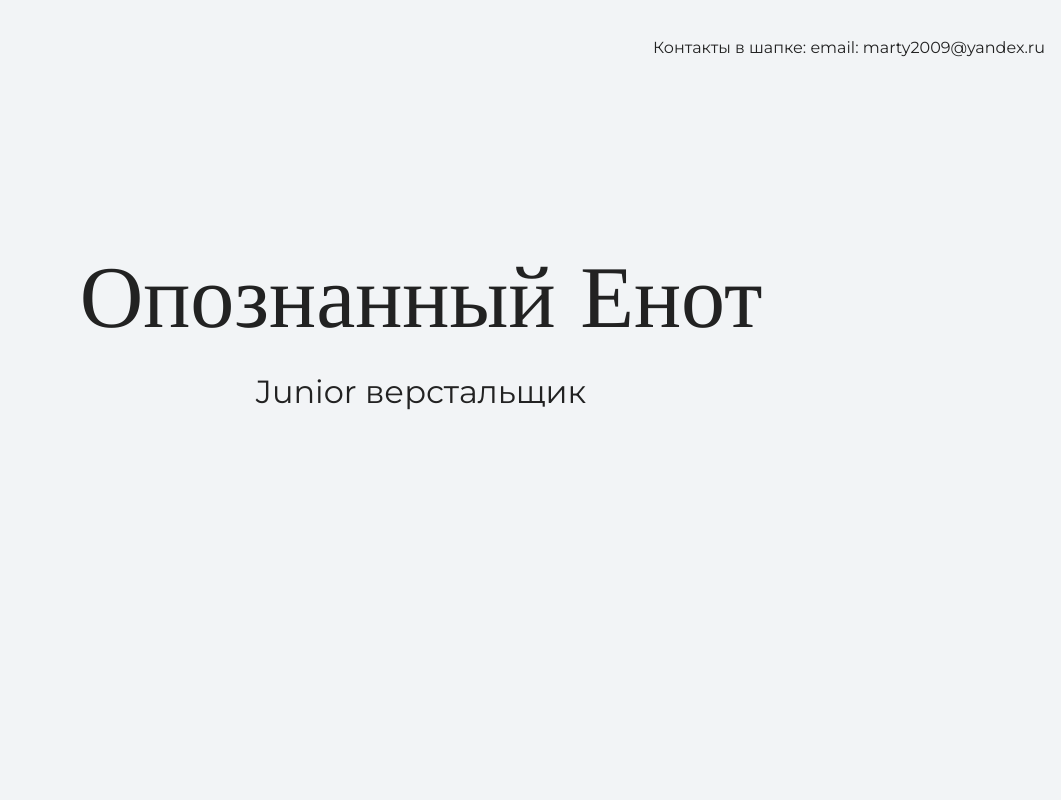
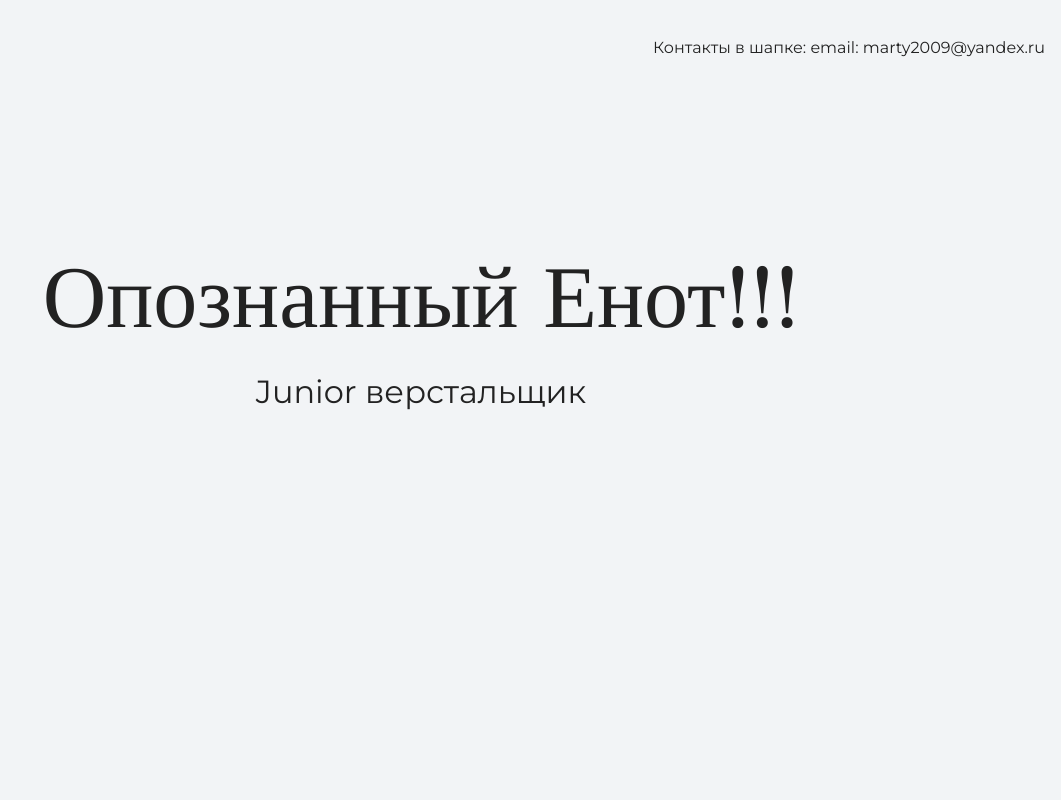
Before and after one commit to Marty2506/my-site, a plain HTML site: page index.html in a window 1280 px wide. Shown: the top 800 px of the page, without its empty margins (219-1280 px from the left). Drawn offline with nearby package versions, Linux system fonts and the light colour scheme.

Commit message:
test commit with github dekstop

```diff
--- a/index.html
+++ b/index.html
@@ -17,7 +17,7 @@
 
     <section class="hero-image">
 		<div class="container">
-			<h1 class="heading">Опознанный Енот</h1>
+			<h1 class="heading">Опознанный Енот!!!</h1>
 			<p>Junior верстальщик</p>
 		</div>
     </section>
```
